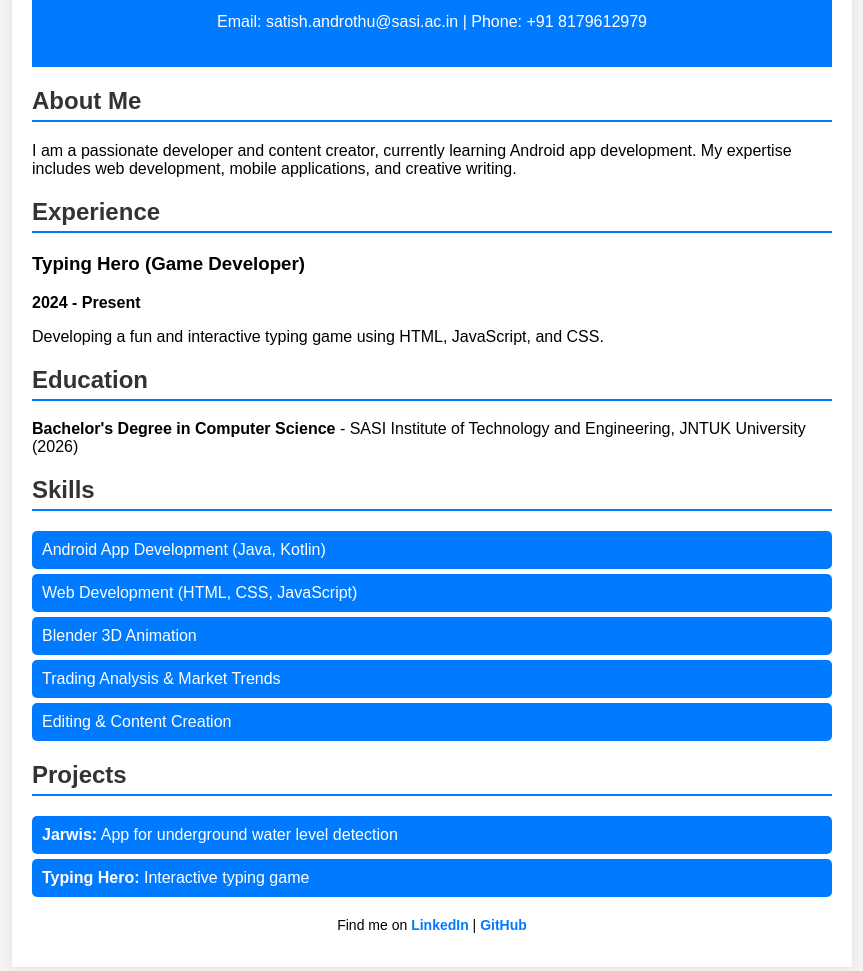
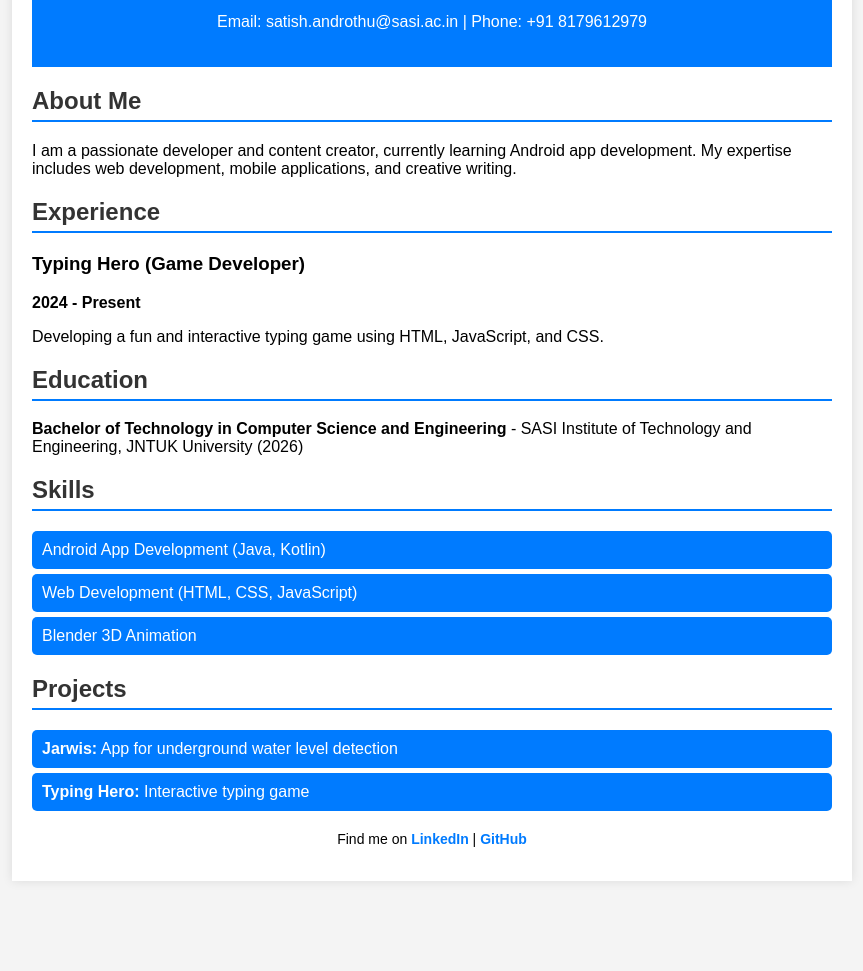
Before and after one commit to avsv4480/avsv4480.github.io, a plain HTML site: page index.html in a window 1280 px wide. Shown: the part 125-1096 px from the top of the page, without its empty margins (208-1071 px from the left). After the commit the page ends 1026 px from the top, so only its background shows below. Drawn offline with Linux system fonts and the light colour scheme.

Commit message:
Update index.html

```diff
--- a/index.html
+++ b/index.html
@@ -11,7 +11,7 @@
     <div class="container">
         <header>
             <h1>A V S V Satish</h1>
-            <p>BTech CSE |Web Developer | Content Creator | Editor</p>
+            <p>BTech CSE | Web Developer | Content Creator | Editor</p>
             <p>Email: satish.androthu@sasi.ac.in | Phone: +91 8179612979</p>
         </header>
 
@@ -31,7 +31,7 @@
 
         <section class="education">
             <h2>Education</h2>
-            <p><strong>Bachelor's Degree in Computer Science</strong> - SASI Institute of Technology and Engineering, JNTUK University (2026)</p>
+            <p><strong>Bachelor of Technology in Computer Science and Engineering</strong> - SASI Institute of Technology and Engineering, JNTUK University (2026)</p>
         </section>
 
         <section class="skills">
@@ -40,8 +40,6 @@
                 <li>Android App Development (Java, Kotlin)</li>
                 <li>Web Development (HTML, CSS, JavaScript)</li>
                 <li>Blender 3D Animation</li>
-                <li>Trading Analysis & Market Trends</li>
-                <li>Editing & Content Creation</li>
             </ul>
         </section>
 
@@ -54,7 +52,7 @@
         </section>
 
         <footer>
-            <p>Find me on <a href="#">LinkedIn</a> | <a href="#">GitHub</a></p>
+            <p>Find me on <a href="https://www.linkedin.com/in/satish-androthu-29b773294/">LinkedIn</a> | <a href="#">GitHub</a></p>
         </footer>
     </div>
 
```
